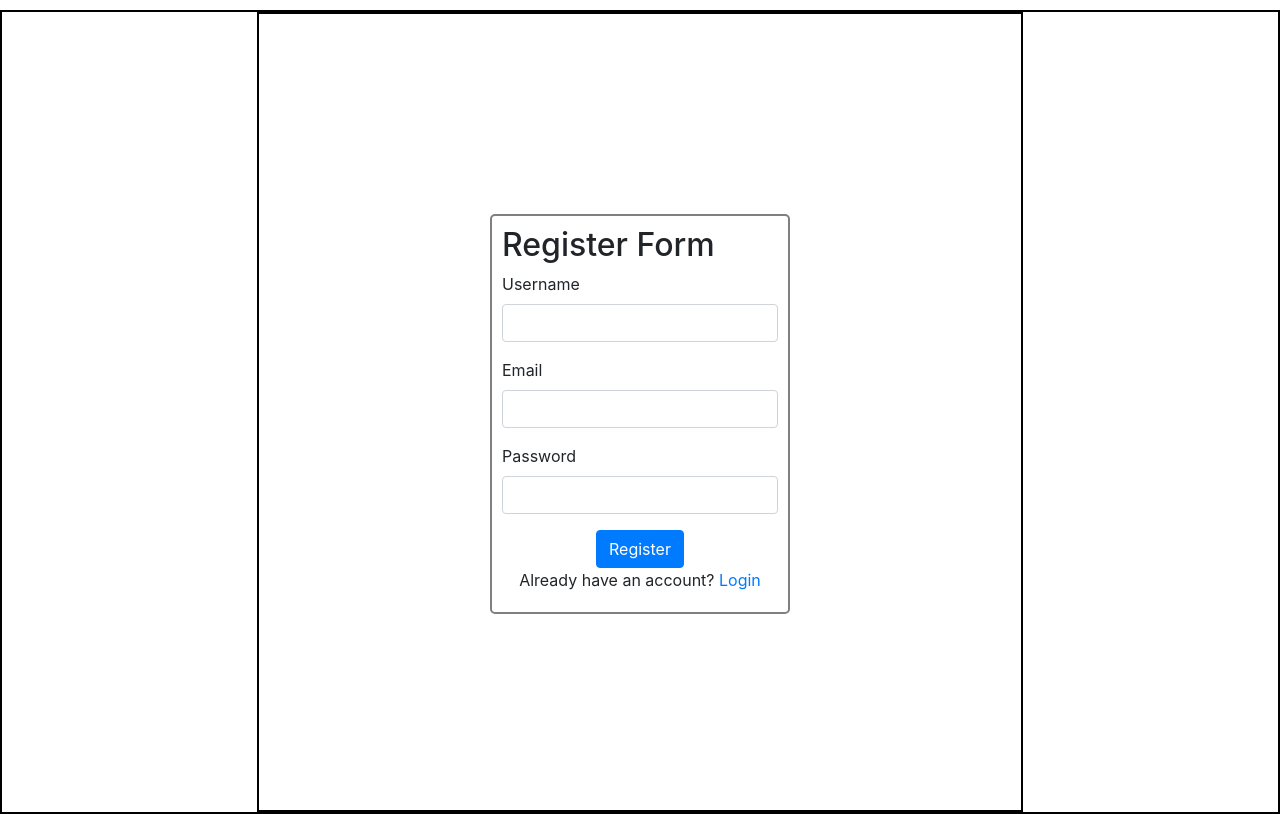
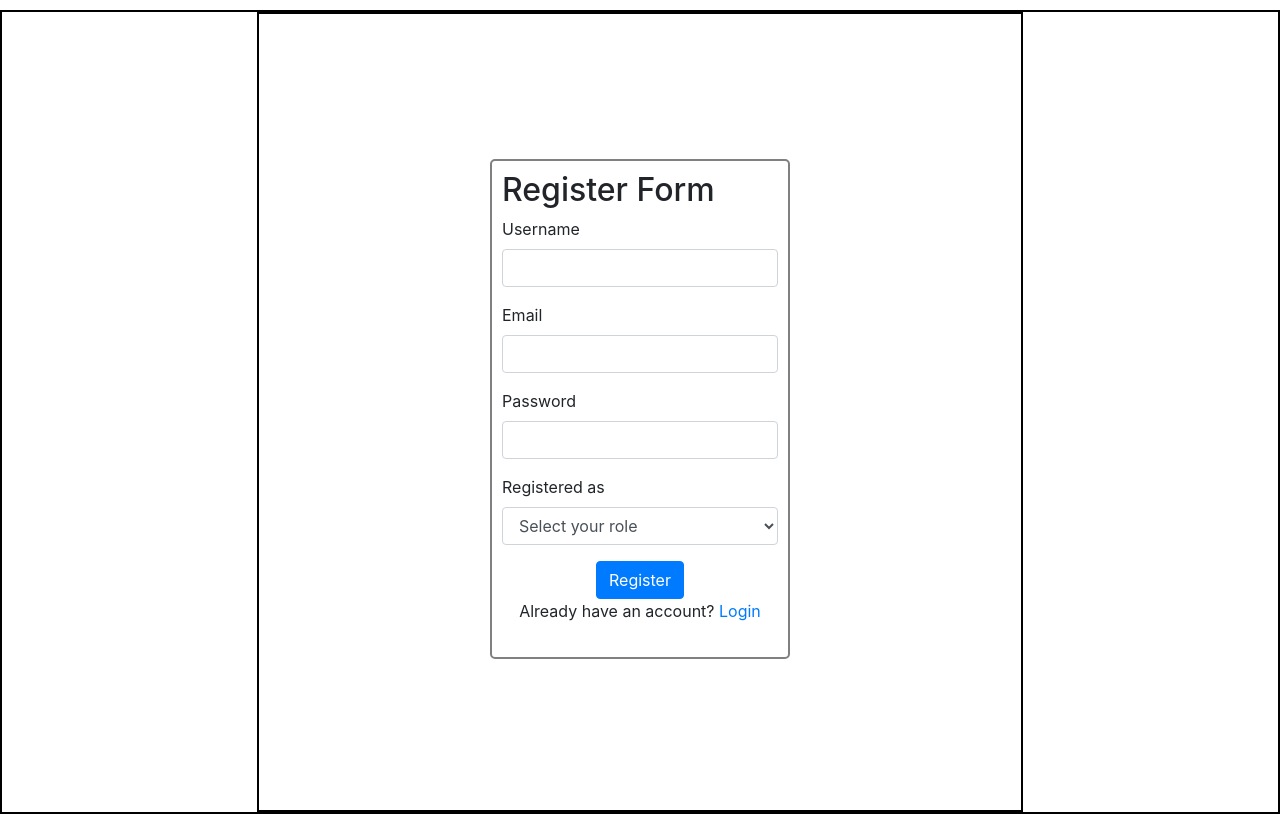
Before and after one commit to 23f2002113/placement-portal-app, a Flask app: template templates/register.html in a window 1280 px wide. Run offline with Flask 3, Linux system fonts and the light colour scheme; the template is opened without the code that fills it, so the values that code supplies are empty; parts of the project's set-up code (start-up, migrations or seed data) failed here and were passed over.

Commit message:
Cleaned up pycache and add gitignore file and  update registration and login  with roles

```diff
--- a/app.py
+++ b/app.py
@@ -20,9 +20,9 @@ from application.controllers import *
 if __name__ == "__main__":
     with app.app_context():
         db.create_all()
-        Admin=User.query.filter_by(role="Admin").first()
+        Admin=User.query.filter_by(role="admin").first()
         if Admin is None:
-            Admin=User(username="Admin1",email="admin@user.com",password="1234",role="Admin")
+            Admin=User(username="Admin1",email="admin@user.com",password="1234",role="admin")
             db.session.add(Admin)
             db.session.commit()
     app.run()
--- a/application/models.py
+++ b/application/models.py
@@ -19,7 +19,7 @@ class StudentProfile(db.Model):
     department = db.Column(db.String(50))
     resume_link = db.Column(db.String(255))
     applications = db.relationship('Application', backref='student', lazy=True)
-    placements = db.relationship('Placement',backref='student',lazy='True')
+    placements = db.relationship('Placement',backref='student',lazy=True)
 
 class CompanyProfile(db.Model):
     __tablename__ = 'company_profiles'
@@ -49,7 +49,7 @@ class Application(db.Model):
     id = db.Column(db.Integer, primary_key=True)
     student_id = db.Column(db.Integer, db.ForeignKey('student_profiles.id'), nullable=False)
     drive_id = db.Column(db.Integer, db.ForeignKey('placement_drives.id'), nullable=False)
-    application_date = db.Column(db.DateTime,datetime.utcnow)
+    application_date = db.Column(db.DateTime,default=datetime.utcnow)
     status = db.Column(db.String(20), default="Applied")
 
 class Placement(db.Model):
--- a/templates/login.html
+++ b/templates/login.html
@@ -19,7 +19,7 @@
         <div id="canvas">
             <div id="form-body">
                 <h2>Login Form</h2>
-                <form>
+                <form action="/login" method="post">
                     <div class="form-group">
                         <label for="name">Username</label>
                         <input type="text" class="form-control" id="name"  name="username">
@@ -30,7 +30,7 @@
                     </div>
                     <div class="text-center">
                         <input type="submit" class="btn btn-primary" value="Login"><br>
-                        Do not have an account? <a href="register.html">Register</a>
+                        Do not have an account? <a href="/register">Register</a>
                     </div>
                 </form>
             </div>
--- a/templates/not_exist.html
+++ b/templates/not_exist.html
@@ -7,7 +7,7 @@
 <body>
     <div class="container text-center border mt-5">
        <h1>User does not exist!</h1>
-       <h5><a href="register.html"> Register </a></h5>
+       <h5><a href="/register"> Register </a></h5>
     </div>
 </body>
 </html>
--- a/templates/register.html
+++ b/templates/register.html
@@ -6,6 +6,12 @@
     <link rel="stylesheet" href="/static/style.css">
     <link rel="stylesheet" href="https://cdn.jsdelivr.net/npm/bootstrap@4.1.3/dist/css/bootstrap.min.css"
         integrity="sha384-MCw98/SFnGE8fJT3GXwEOngsV7Zt27NXFoaoApmYm81iuXoPkFOJwJ8ERdknLPMO" crossorigin="anonymous">
+    <style>
+        #form-body{
+            height: 500px;
+            margin-top: 145px;
+        }
+    </style>
 
 </head>
 
@@ -14,22 +20,30 @@
         <div id="canvas">
             <div id="form-body">
                 <h2>Register Form</h2>
-                <form>
+                <form action="/register" method="post">
                     <div class="form-group">
                         <label for="name">Username</label>
-                        <input type="text" class="form-control" id="name">
+                        <input type="text" class="form-control" id="name" name="username">
                     </div>
                     <div class="form-group">
                         <label for="email">Email </label>
-                        <input type="email" class="form-control" id="email">
+                        <input type="email" class="form-control" id="email" name="email">
                     </div>
                     <div class="form-group">
                         <label for="pass">Password</label>
-                        <input type="password" class="form-control" id="pass">
+                        <input type="password" class="form-control" id="pass" name="pwd">
+                    </div>
+                    <div class="form-group">
+                        <label for="type">Registered as</label>
+                        <select class="form-control" id="type" name="role" >
+                            <option value="" disabled selected>Select your role</option>
+                            <option value="company">Company</option>
+                            <option value="student">Student</option>
+                        </select>
                     </div>
                     <div class="text-center">
                         <input type="submit" class="btn btn-primary" value="Register"><br>
-                        Already have an account? <a href="login.html">Login</a>
+                        Already have an account? <a href="/login">Login</a>
                     </div>
                 </form>
             </div>
```
Also changed, not shown: application/controllers.py (+53 -0 lines), 1 other file.
